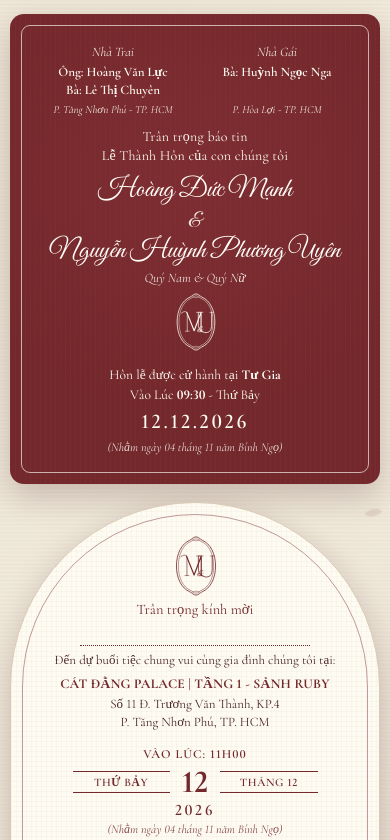
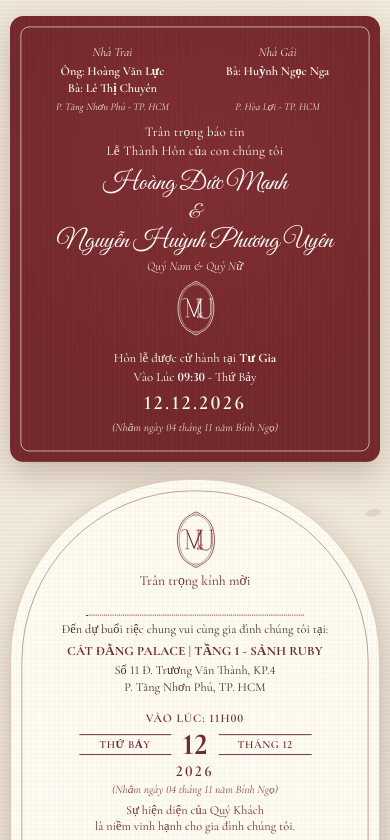
Before and after one commit to Gemini166/Thiep-cuoi, a plain HTML site: page index.html in a window 390 px wide. Both pictures are taken after a click on the button "💌 MỞ THIỆP MỜI". Shown: the top 840 px of the page. Drawn offline with nearby package versions, Linux system fonts and the light colour scheme.

Commit message:
implement responsive stage scaling and font compensation layout

```diff
--- a/index.html
+++ b/index.html
@@ -26,6 +26,8 @@
       --text-dark: #4A2527;
       --shadow-soft: 0 20px 50px rgba(74, 24, 28, 0.16);
       --shadow-card: 0 12px 32px rgba(60, 20, 22, 0.22);
+      /* Hệ số bù cỡ chữ: JS tự hạ xuống < 1 nếu trình duyệt cưỡng bức phóng to chữ */
+      --k: 1;
     }
 
     * {
@@ -56,14 +58,41 @@
       min-height: 100dvh;
       overflow-x: hidden;
       overflow-y: auto;
-      display: flex;
-      flex-direction: column;
-      justify-content: center;
-      align-items: center;
-      padding: 16px;
       position: relative;
       -webkit-text-size-adjust: 100% !important;
       text-size-adjust: 100% !important;
+    }
+
+    /* ==========================================================
+       KHUNG SÂN KHẤU CỐ ĐỊNH: thiệp luôn dựng ở khổ chuẩn (390px điện thoại /
+       780px máy tính) rồi được JS thu-phóng NGUYÊN KHỐI cho vừa chiều ngang
+       màn hình => không vỡ bố cục dù điện thoại đặt chữ to / phóng to trang.
+       ========================================================== */
+    .stage-viewport {
+      width: 100%;
+      min-height: 100vh;
+      min-height: 100dvh;
+      display: flex;
+      flex-direction: column;
+      align-items: center;
+      justify-content: center;
+      padding: 16px 10px;
+      position: relative;
+      z-index: 2;
+    }
+    .stage-viewport.is-open {
+      justify-content: flex-start;
+    }
+    .stage-frame {
+      position: relative;
+      flex-shrink: 0;
+      margin: 0 auto;
+    }
+    .stage-frame > .container {
+      position: absolute;
+      top: 0;
+      left: 0;
+      transform-origin: 0 0;
     }
 
     /* Hiệu ứng cánh hoa rơi nhẹ */
@@ -106,7 +135,7 @@
       border-radius: 999px;
       cursor: pointer;
       font-family: 'Montserrat', sans-serif;
-      font-size: 11.5px;
+      font-size: calc(11.5px * var(--k));
       font-weight: 500;
       display: inline-flex;
       align-items: center;
@@ -122,10 +151,8 @@
     }
 
     .container {
-      width: 100%;
-      max-width: 880px;
+      width: 780px; /* JS đặt lại 390px cho điện thoại */
       margin: 0 auto;
-      position: relative;
       z-index: 2;
     }
 
@@ -201,7 +228,7 @@
 
     .couple-script-title {
       font-family: 'Great Vibes', cursive;
-      font-size: clamp(40px, 6.2vw, 66px);
+      font-size: calc(66px * var(--k));
       color: var(--burgundy);
       line-height: 1.18;
       font-weight: 400;
@@ -218,7 +245,7 @@
 
     .save-the-date {
       font-style: italic;
-      font-size: 19px;
+      font-size: calc(19px * var(--k));
       letter-spacing: 2px;
       color: var(--burgundy-light);
       margin-top: 6px;
@@ -241,7 +268,7 @@
       max-width: 420px;
     }
     .guest-invite-label {
-      font-size: 15px;
+      font-size: calc(15px * var(--k));
       letter-spacing: 2px;
       font-weight: 600;
       text-transform: uppercase;
@@ -251,7 +278,7 @@
       flex: 1;
       border-bottom: 1.2px dotted var(--burgundy);
       font-family: 'Cormorant Garamond', serif;
-      font-size: 21px;
+      font-size: calc(21px * var(--k));
       font-weight: 700;
       font-style: italic;
       color: var(--burgundy);
@@ -269,7 +296,7 @@
       padding: 11px 30px;
       border-radius: 999px;
       font-family: 'Montserrat', sans-serif;
-      font-size: 12.5px;
+      font-size: calc(12.5px * var(--k));
       font-weight: 600;
       letter-spacing: 1.5px;
       text-transform: uppercase;
@@ -315,38 +342,35 @@
       align-items: stretch;
     }
 
-    @media (max-width: 720px) {
-      body {
-        justify-content: flex-start;
-        padding: 14px 10px 30px;
-      }
-      .cards-grid {
+    /* Bố cục điện thoại: do JS bật class này theo khổ màn hình thực tế
+       (không phụ thuộc media query nên không bị lệch khi máy phóng to chữ) */
+    .layout-mobile .cards-grid {
       grid-template-columns: 1fr;
-        max-width: 390px;
-        margin: 0 auto;
       gap: 18px;
     }
-      .envelope-rect {
+    .layout-mobile .envelope-rect {
       aspect-ratio: auto;
       min-height: 0;
       height: auto;
       max-height: none;
     }
-      .envelope-inner-border {
+    .layout-mobile .envelope-inner-border {
       margin: 10px;
-        padding: 20px 14px 20px;
-        gap: 14px;
+      padding: 22px 14px 22px;
+      gap: 16px;
     }
-      .couple-script-title {
-        font-size: 38px;
+    .layout-mobile .couple-script-title {
+      font-size: calc(42px * var(--k));
     }
-      .couple-script-title span.groom,
-      .couple-script-title span.bride {
+    .layout-mobile .couple-script-title span.groom,
+    .layout-mobile .couple-script-title span.bride {
       margin: 0;
     }
-      .save-the-date {
-        font-size: 16px;
+    .layout-mobile .save-the-date {
+      font-size: calc(16px * var(--k));
     }
+    .layout-mobile .guest-invite-line {
+      max-width: 320px;
     }
 
     /* --- TỜ 1: THIỆP ĐỎ ĐÔ (LỄ THÀNH HÔN) - CỐ ĐỊNH CỠ CHỮ PX KHÔNG BỊ NHẢY DÒNG --- */
@@ -381,24 +405,24 @@
       display: grid;
       grid-template-columns: 1fr 1fr;
       gap: 6px;
-      font-size: 13px;
+      font-size: calc(13px * var(--k));
       line-height: 1.38;
     }
     .parent-box h4 {
       font-style: italic;
       font-weight: 500;
-      font-size: 13px;
+      font-size: calc(13px * var(--k));
       margin-bottom: 2px;
       opacity: 0.9;
     }
     .parent-box .parent-name {
       font-weight: 600;
-      font-size: 13px;
+      font-size: calc(13px * var(--k));
       display: block;
       white-space: nowrap;
     }
     .parent-box .parent-addr {
-      font-size: 11px;
+      font-size: calc(11px * var(--k));
       font-style: italic;
       opacity: 0.9;
       margin-top: 2px;
@@ -407,7 +431,7 @@
     }
 
     .announce-text {
-      font-size: 14px;
+      font-size: calc(14px * var(--k));
       line-height: 1.38;
       margin-bottom: 8px;
       letter-spacing: 0.2px;
@@ -418,7 +442,7 @@
     }
     .couple-names-formal .script-name {
       font-family: 'Great Vibes', cursive;
-      font-size: 27px;
+      font-size: calc(27px * var(--k));
       font-weight: 400;
       line-height: 1.22;
       color: #FFFDF7;
@@ -427,14 +451,14 @@
     }
     .couple-names-formal .amp {
       font-family: 'Great Vibes', cursive;
-      font-size: 21px;
+      font-size: calc(21px * var(--k));
       margin: 1px 0;
       display: block;
       opacity: 0.9;
     }
     .couple-rank {
       font-style: italic;
-      font-size: 13px;
+      font-size: calc(13px * var(--k));
       opacity: 0.88;
       margin-top: 3px;
     }
@@ -446,11 +470,11 @@
     }
 
     .ceremony-footer {
-      font-size: 13.5px;
+      font-size: calc(13.5px * var(--k));
       line-height: 1.42;
     }
     .ceremony-date {
-      font-size: 21px;
+      font-size: calc(21px * var(--k));
       font-weight: 600;
       letter-spacing: 2.5px;
       margin: 2px 0;
@@ -458,7 +482,7 @@
     }
     .lunar-date {
       font-style: italic;
-      font-size: 12px;
+      font-size: calc(12px * var(--k));
       opacity: 0.85;
       white-space: nowrap;
     }
@@ -499,7 +523,7 @@
     }
 
     .invite-heading {
-      font-size: 14.5px;
+      font-size: calc(14.5px * var(--k));
       margin-bottom: 4px;
     }
 
@@ -508,14 +532,14 @@
       max-width: 230px;
       margin: 0 auto 6px;
       padding-bottom: 2px;
-      font-size: 17px;
+      font-size: calc(17px * var(--k));
       font-weight: 700;
       font-style: italic;
       color: var(--burgundy);
     }
 
     .invite-subtext {
-      font-size: 13px;
+      font-size: calc(13px * var(--k));
       margin-bottom: 8px;
       color: var(--text-dark);
     }
@@ -524,7 +548,7 @@
       margin-bottom: 6px;
     }
     .venue-name {
-      font-size: 13.5px;
+      font-size: calc(13.5px * var(--k));
       font-weight: 700;
       letter-spacing: 0.2px;
       text-transform: uppercase;
@@ -533,13 +557,13 @@
       white-space: nowrap;
     }
     .venue-address {
-      font-size: 13px;
+      font-size: calc(13px * var(--k));
       line-height: 1.38;
       color: var(--text-dark);
     }
 
     .time-label {
-      font-size: 12.5px;
+      font-size: calc(12.5px * var(--k));
       font-weight: 600;
       letter-spacing: 1px;
       text-transform: uppercase;
@@ -560,27 +584,27 @@
       border-top: 1px solid var(--burgundy);
       border-bottom: 1px solid var(--burgundy);
       padding: 3px 2px;
-      font-size: 11.5px;
+      font-size: calc(11.5px * var(--k));
       font-weight: 600;
       letter-spacing: 0.6px;
       text-transform: uppercase;
       white-space: nowrap;
     }
     .date-center-num {
-      font-size: 32px;
+      font-size: calc(32px * var(--k));
       font-weight: 700;
       line-height: 1;
       padding: 0 2px;
     }
     .date-year {
-      font-size: 16px;
+      font-size: calc(16px * var(--k));
       letter-spacing: 2.5px;
       font-weight: 600;
       margin-bottom: 2px;
     }
 
     .thanks-quote {
-      font-size: 13px;
+      font-size: calc(13px * var(--k));
       line-height: 1.38;
       margin: 6px 0;
     }
@@ -604,7 +628,7 @@
     }
     .timeline-caption {
       font-style: italic;
-      font-size: 13.5px;
+      font-size: calc(13.5px * var(--k));
       font-weight: 500;
     }
 
@@ -625,7 +649,7 @@
       padding: 7px 16px;
       border-radius: 999px;
       font-family: 'Montserrat', sans-serif;
-      font-size: 11.5px;
+      font-size: calc(11.5px * var(--k));
       font-weight: 600;
       text-decoration: none;
       display: inline-flex;
@@ -664,6 +688,18 @@
       text-align: center;
       box-shadow: 0 20px 50px rgba(0,0,0,0.35);
       animation: fadeInScale 0.3s ease forwards;
+      max-height: 100%;
+      overflow-y: auto;
+    }
+    .layout-mobile .modal-box {
+      padding: 18px 12px;
+    }
+    .layout-mobile .drawn-map-box {
+      padding: 8px 4px;
+      margin: 10px 0 14px;
+    }
+    .layout-mobile .drawn-map-svg {
+      min-height: 0;
     }
     .drawn-map-box {
       background: #FAF6E8;
@@ -712,7 +748,9 @@
     </defs>
   </svg>
 
-  <div class="container">
+  <div class="stage-viewport" id="stageViewport">
+  <div class="stage-frame" id="stageFrame">
+  <div class="container" id="stage">
 
     <!-- ==========================================================
          MÀN HÌNH 1: PHONG BÌ HÌNH CHỮ NHẬT LỚN (MẶC ĐỊNH HIỆN)
@@ -937,6 +975,8 @@
     </section>
 
   </div>
+  </div>
+  </div>
 
   <!-- Modal Sơ Đồ Đường Đi (Chỉ hiện khi bấm Xem sơ đồ) -->
   <div class="modal-backdrop" id="mapModal" onclick="if(event.target===this) closeMapModal()">
@@ -1122,36 +1162,82 @@
       }
     }
 
-    // 2. Mở thiệp: ẩn phong bì bên ngoài, hiện 2 tờ thiệp và tự động thu phóng vừa khít trên điện thoại cài chữ to
+    // 2. Mở thiệp: ẩn phong bì bên ngoài, hiện 2 tờ thiệp
     function openInvitation() {
       document.getElementById('envelopeScreen').classList.add('hidden');
       document.getElementById('openedCardsScreen').classList.add('active');
+      document.getElementById('stageViewport').classList.add('is-open');
+      fitStage();
       window.scrollTo({ top: 0, behavior: 'smooth' });
-      fitCardsForLargeTextDevices();
     }
 
     // 3. Đóng thiệp: quay lại phong bì bên ngoài
     function closeInvitation() {
       document.getElementById('openedCardsScreen').classList.remove('active');
       document.getElementById('envelopeScreen').classList.remove('hidden');
+      document.getElementById('stageViewport').classList.remove('is-open');
+      fitStage();
       window.scrollTo({ top: 0, behavior: 'smooth' });
-      fitCardsForLargeTextDevices();
     }
 
-    // Tự động chống phóng chữ của hệ điều hành Android/Zalo/iOS khi người lớn tuổi bật "Font chữ cực lớn"
-    function fitCardsForLargeTextDevices() {
-      const testEl = document.createElement('div');
-      testEl.style.cssText = 'font-size:16px; position:absolute; visibility:hidden; pointer-events:none;';
-      testEl.textContent = 'M';
-      document.body.appendChild(testEl);
-      const computedPx = parseFloat(window.getComputedStyle(testEl).fontSize) || 16;
-      document.body.removeChild(testEl);
+    /* ==========================================================
+       CHỐNG VỠ THIỆP KHI ĐIỆN THOẠI ĐẶT CHỮ TO (người lớn tuổi)
+       ----------------------------------------------------------
+       (a) Chrome/Zalo/Samsung đời mới phóng to CẢ TRANG => màn hình "hẹp" lại.
+           Thiệp luôn dựng ở khổ cố định rồi thu-phóng nguyên khối cho vừa
+           chiều ngang và căn giữa => bố cục y hệt trên mọi máy.
+       (b) Trình duyệt nào vẫn cố phóng riêng chữ: đo chữ thật so với chữ vẽ
+           trên canvas (canvas không bị phóng) rồi bù ngược qua biến --k.
+       ========================================================== */
+    const MOBILE_W = 390;   // khổ thiệp chuẩn trên điện thoại
+    const DESKTOP_W = 780;  // khổ thiệp chuẩn trên máy tính
 
-      // Nếu hệ điều hành cưỡng bức phóng to font (> 16.5px), tự động thu tỷ lệ ngược lại để giữ nguyên kích thước chuẩn
-      if (computedPx > 16.5) {
-        const scaleRatio = 16 / computedPx;
-        document.documentElement.style.zoom = scaleRatio;
+    function compensateTextInflation() {
+      try {
+        const root = document.documentElement;
+        root.style.setProperty('--k', '1');
+        const text = 'MMMMMMMMMMMMMMMMMMMM';
+        const probe = document.createElement('span');
+        probe.style.cssText = 'position:absolute;left:-9999px;top:0;visibility:hidden;white-space:nowrap;font-family:serif;font-size:100px;line-height:1;';
+        probe.textContent = text;
+        document.body.appendChild(probe);
+        const domW = probe.getBoundingClientRect().width;
+        document.body.removeChild(probe);
+        const ctx = document.createElement('canvas').getContext('2d');
+        ctx.font = '100px serif';
+        const canvasW = ctx.measureText(text).width;
+        if (!domW || !canvasW) return;
+        const ratio = domW / canvasW;
+        if (ratio > 1.06 && ratio < 4) {
+          root.style.setProperty('--k', String(1 / ratio));
         }
+      } catch (e) { /* bỏ qua, vẫn hiển thị bình thường */ }
+    }
+
+    function fitStage() {
+      const root = document.documentElement;
+      const stage = document.getElementById('stage');
+      const frame = document.getElementById('stageFrame');
+      const vw = root.clientWidth || window.innerWidth;
+      const isDesktop = vw >= DESKTOP_W + 40;
+
+      root.classList.toggle('layout-mobile', !isDesktop);
+      root.classList.toggle('layout-desktop', isDesktop);
+
+      const designW = isDesktop ? DESKTOP_W : MOBILE_W;
+      const avail = vw - 20; // chừa lề 10px mỗi bên
+      const maxScale = isDesktop ? 1 : 1.15;
+      const scale = Math.min(maxScale, avail / designW);
+
+      stage.style.width = designW + 'px';
+      stage.style.transform = 'scale(' + scale + ')';
+      frame.style.width = (designW * scale) + 'px';
+      frame.style.height = (stage.offsetHeight * scale) + 'px';
+    }
+
+    function refreshLayout() {
+      compensateTextInflation();
+      fitStage();
     }
 
     // 4. Mở / Đóng sơ đồ đường đi
@@ -1181,7 +1267,22 @@
     window.addEventListener('DOMContentLoaded', () => {
       loadGuestNameFromURL();
       createPetals();
-      fitCardsForLargeTextDevices();
+      refreshLayout();
+
+      // Cập nhật lại khi xoay máy, đổi cỡ cửa sổ, hoặc font tải xong
+      let resizeTimer;
+      window.addEventListener('resize', () => {
+        clearTimeout(resizeTimer);
+        resizeTimer = setTimeout(fitStage, 80);
+      });
+      window.addEventListener('orientationchange', () => setTimeout(refreshLayout, 250));
+      window.addEventListener('load', refreshLayout);
+      if (document.fonts && document.fonts.ready) {
+        document.fonts.ready.then(refreshLayout);
+      }
+      if (window.ResizeObserver) {
+        new ResizeObserver(fitStage).observe(document.getElementById('stage'));
+      }
     });
   </script>
 </body>
```
Lines whose indentation alone changed are shown as unchanged.
